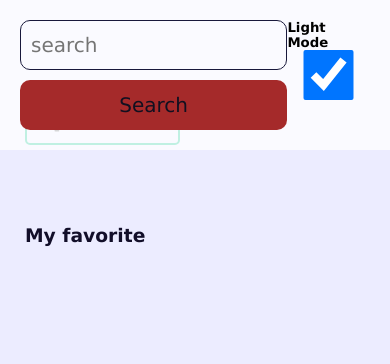
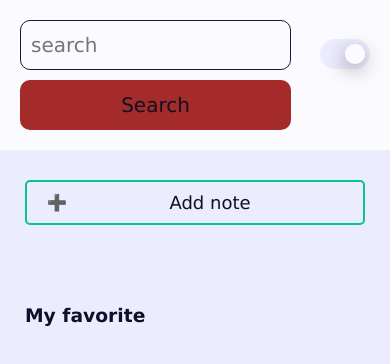
Before and after one commit to Madhav2414/notesApp, a plain HTML site: page index.html in a window 390 px wide. Drawn offline with Linux system fonts and the light colour scheme.

Commit message:
UI enhancement

```diff
--- a/index.html
+++ b/index.html
@@ -24,8 +24,8 @@
                 </div>
             </form>
             <div class="mode">
-                <h5 id="mode_name" class="mode_name"> Light Mode</h5>
-                <input type="checkbox" id="mode" onchange="toggleTheme()" checked>
+                <!-- <h5 id="mode_name" class="mode_name"> Light Mode</h5> -->
+                <input type="checkbox" id="mode" onchange="toggleTheme()" checked /><label for="mode">Toggle</label>
             </div>
 
         </div>
@@ -77,6 +77,9 @@
                     <input type="text" id="image" placeholder="Image path">
                     <textarea name="" id="des" placeholder="Description"></textarea>
                 </div>
+                <div class="error_msg">
+                    <span id="error_msg" ></span>
+                </div>
                 <button type="submit" id="main_form_btn" class="btn main_form_btn">Submit</button>
             </form>
         </div>
@@ -127,6 +130,7 @@
         var search_tearm = document.getElementById("search_tearm");
         var form_model = document.getElementById("form_model");
         var main_form_btn = document.getElementById("main_form_btn")
+        var error_msg = document.getElementById("error_msg")
 
         var draft = [];
 
@@ -150,19 +154,17 @@
             form_model.style.display = "grid";
         }
         function closeMainForm(){
+            error_msg.innerText = ""
             form_model.style.display = "none";
             main_form_btn.innerHTML = "Sbmit";
             form.reset()
 
         }
         function toggleTheme() {
-            var mode_name = document.getElementById("mode_name")
             if (mode.checked) {
-                mode_name.innerText = `Light mode`
                 localStorage.setItem('theme', '')
                 document.documentElement.setAttribute('data-theme', '')
             } else {
-                mode_name.innerText = `Dark mode`
                 document.documentElement.setAttribute('data-theme', 'dark')
                 localStorage.setItem('theme', 'dark')
             }
@@ -175,9 +177,10 @@
             var img = document.getElementById('image').value
             var description = document.getElementById('des').value
 
+
             var newId = new Date().getTime()
             if (heroName === '' || realName === '' || img === '' || description === '') {
-                console.error('All fields are required');
+                error_msg.innerText = "All fields are required"
             }
             else {
                 superHeroes.push({
@@ -189,6 +192,7 @@
                     isFavorite: false
                 })
                 form.reset();
+                error_msg.innerText = ""
                 getCard(superHeroes);
                 getFavorite();
                 saveToLocalStorage();
@@ -310,6 +314,7 @@
 
 
         function closeModel() {
+
             cardModel.style.display = 'none'
         }
     </script>
--- a/style.css
+++ b/style.css
@@ -42,6 +42,10 @@ main {
     padding: 150px 25px;
 }
 
+#error_msg {
+    color: rgb(233, 52, 52);
+}
+
 .search_tearm span {
     color: var(--colour);
     font-size: 18px;
@@ -58,9 +62,11 @@ main {
     width: fit-content;
     cursor: pointer;
 }
-.add_card_btn:hover{
+
+.add_card_btn:hover {
     background-color: rgb(0, 163, 73);
 }
+
 .btn {
     background: none;
     cursor: pointer;
@@ -107,7 +113,8 @@ main {
     padding: 50px;
     position: relative;
 }
-.close_form_btn{
+
+.close_form_btn {
     position: absolute;
     right: 20px;
     top: 20px;
@@ -117,6 +124,7 @@ main {
     font-size: 12px;
     cursor: pointer;
 }
+
 .form_container form .form_inputs {
     display: flex;
     flex-direction: column;
@@ -137,6 +145,7 @@ main {
     background-color: rgb(46, 156, 129);
     margin: 10px;
 }
+
 .btn_bg {
     background-color: brown !important;
 }
@@ -198,7 +207,8 @@ select option {
     cursor: pointer;
     transition: all 0.2s ease-in;
 }
-.card:hover{
+
+.card:hover {
     transform: scale(1.05);
 }
 
@@ -374,7 +384,66 @@ select option {
     cursor: pointer;
 }
 
+/* dark mode toggle */
+input[type=checkbox] {
+    height: 0;
+    width: 0;
+    visibility: hidden;
+}
+
+label {
+    cursor: pointer;
+    text-indent: -9999px;
+    width: 50px;
+    height: 30px;
+    background: var(--colour);
+    display: block;
+    border-radius: 100px;
+    position: relative;
+}
+
+label:after {
+    content: "";
+    position: absolute;
+    top: 5px;
+    left: 5px;
+    width: 20px;
+    height: 20px;
+    background: var(--nav_color);
+    border-radius: 90px;
+    transition: 0.3s;
+    box-shadow: -1px 6px 20px 0px rgba(0, 0, 0, 0.37);
+    -webkit-box-shadow: -1px 6px 20px 0px rgba(0, 0, 0, 0.37);
+    -moz-box-shadow: -1px 6px 20px 0px rgba(0, 0, 0, 0.37);
+}
+
+input:checked+label {
+    background: var(--primary_color);
+}
+
+input:checked+label:after {
+    left: calc(100% - 5px);
+    transform: translateX(-100%);
+}
+
+label:active:after {
+    width: 30px;
+}
+
+
+#modelDesc {
+    overflow-wrap: anywhere;
+}
+
 @media screen and (max-width:450px) {
+    .model_body {
+        flex-direction: column;
+    }
+
+    .modal_content {
+        width: 95%;
+        padding: 25px;
+    }
 
     input,
     select,
@@ -400,6 +469,9 @@ select option {
     }
 
     main {
-        padding-top: 100px;
+        padding-top: 180px;
+    }
+    .add_card_btn{
+        width: 100%;
     }
 }
```
